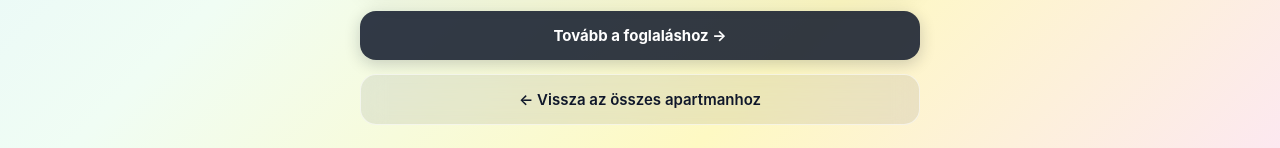
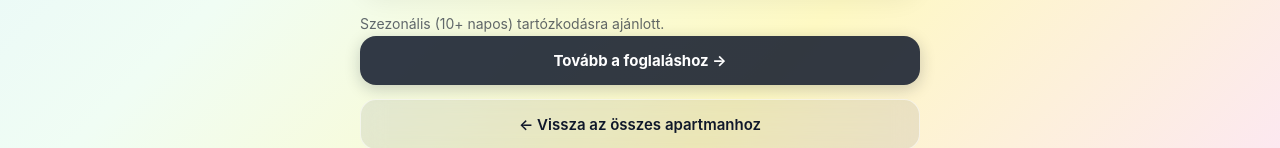
Before and after one commit to galaczi-hub/apartmanok, a plain HTML site: page apt-7.html in a window 1280 px wide. Shown: the part 2214-2362 px from the top of the page. Drawn offline with Linux system fonts and the light colour scheme.

Commit message:
Add seasonal stay recommendation to apartment details
Added a seasonal stay recommendation to the apartment description.

```diff
--- a/apt-7.html
+++ b/apt-7.html
@@ -132,6 +132,7 @@
 
 Teljesen felszerelt új konyha: konyhasziget, mosogatógép, mikrohullámú sütő, kávéfőző, nagy hűtőszekrény. WiFi, klíma, mosógép, ágynemű, törölköző, hajszárító. Kisgyermekeknek: babaágy, etetőszék, fürdetőkád. A Postiguet Beach 850 méterre, a városközpont sétával elérhető.</p>
   </div>
+  <p class="apt-desc">Szezonális (10+ napos) tartózkodásra ajánlott.</p>
   <a class="book-btn" href="foglalas.html?apt=Alicante Big Holiday" style="display:block;width:100%;padding:15px;background:rgba(15,23,42,0.85);color:#fff;border-radius:16px;font-size:15px;font-weight:700;text-align:center;text-decoration:none;margin-bottom:14px;box-shadow:0 4px 16px rgba(15,23,42,0.2);">Tovább a foglaláshoz →</a>
   <a class="back-btn" href="index.html">← Vissza az összes apartmanhoz</a>
 </div>
```
